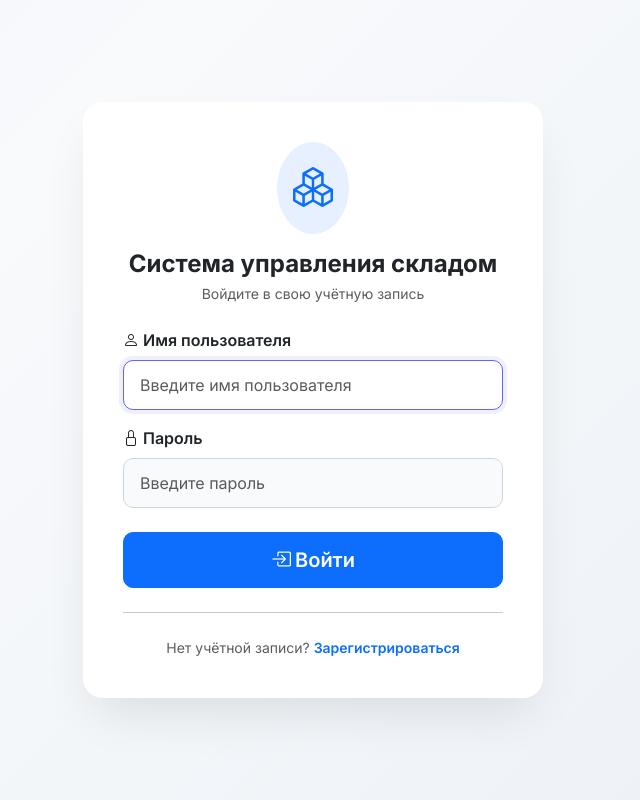
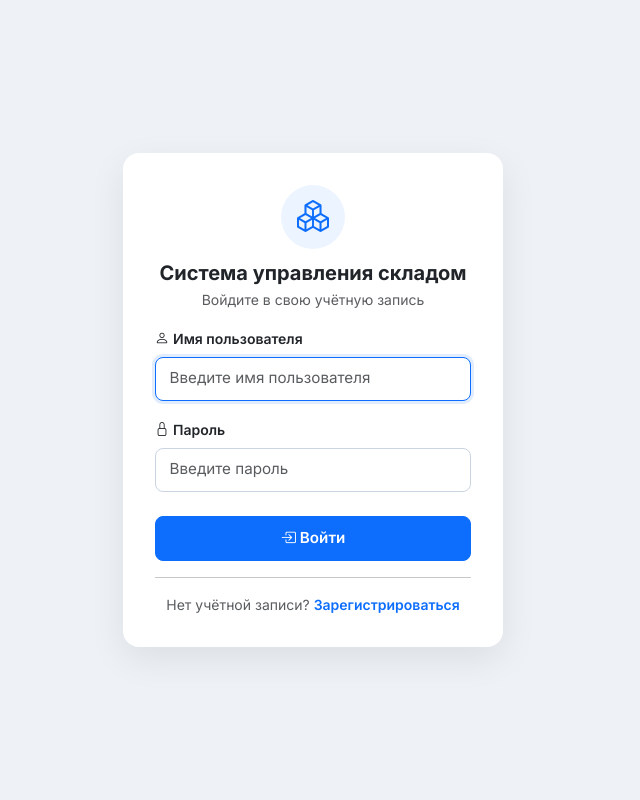
Before and after one commit to Dima-Nes/warehouse-management, a Django app: page /accounts/login/ in a window 1280 px wide. Shown: the whole page, without its empty margins (327-967 px from the left). Run offline with Django 5.2, Linux system fonts and the light colour scheme.

Commit message:
День 2 (UI): Компактное окно логина, круглый логотип, спокойный фон

```diff
--- a/static/css/style.css
+++ b/static/css/style.css
@@ -92,75 +92,61 @@ main.container-fluid {
 
 /* ---------- Страницы аутентификации ---------- */
 
-/* Анимированный градиент на фоне */
-@keyframes gradientAnimation {
-    0% { background-position: 0% 50%; }
-    50% { background-position: 100% 50%; }
-    100% { background-position: 0% 50%; }
-}
-
 .auth-wrapper {
     min-height: 100vh;
     display: flex;
     align-items: center;
     justify-content: center;
-    padding: 2rem;
-    /* Легкий, современный светлый градиент */
-    background: linear-gradient(-45deg, #e2e8f0, #f8fafc, #e0e7ff, #f1f5f9);
-    background-size: 400% 400%;
-    animation: gradientAnimation 15s ease infinite;
-}
-
-/* Плавное появление карточки снизу-вверх */
-@keyframes fadeUp {
-    from {
-        opacity: 0;
-        transform: translateY(20px);
-    }
-    to {
-        opacity: 1;
-        transform: translateY(0);
-    }
+    padding: 1.5rem;
+    background-color: #eef2f6;
 }
 
 .auth-card {
     width: 100%;
-    max-width: 460px; /* Чуть шире, чтобы не была вытянутой */
+    max-width: 380px; /* Аккуратное, компактное окно */
     border: none;
-    border-radius: 20px;
-    background: rgba(255, 255, 255, 0.95);
-    backdrop-filter: blur(10px);
-    box-shadow: 0 25px 50px -12px rgba(0, 0, 0, 0.1);
-    animation: fadeUp 0.6s cubic-bezier(0.16, 1, 0.3, 1) forwards;
+    border-radius: 16px;
+    background: #ffffff;
+    box-shadow: 0 12px 36px rgba(0, 0, 0, 0.08);
+    transition: box-shadow 0.2s ease;
 }
 
 .auth-card .card-body {
-    padding: 2.5rem !important; /* Более сбалансированные внутренние отступы */
+    padding: 2rem !important; /* Компактные отступы */
+}
+
+/* Строго круглый контейнер логотипа */
+.auth-logo-circle {
+    width: 64px;
+    height: 64px;
+    min-width: 64px;
+    min-height: 64px;
+    border-radius: 50% !important;
+    display: inline-flex;
+    align-items: center;
+    justify-content: center;
+    background-color: rgba(13, 110, 253, 0.08);
+    margin-bottom: 0.75rem;
 }
 
 .auth-card .form-control, .auth-card .form-select {
-    border-radius: 10px;
-    padding: 0.75rem 1rem;
+    border-radius: 8px;
+    padding: 0.6rem 0.85rem;
     border: 1px solid #cbd5e1;
-    transition: all 0.2s;
-    background-color: #f8fafc;
+    font-size: 0.95rem;
+    transition: border-color 0.15s ease, box-shadow 0.15s ease;
 }
 
 .auth-card .form-control:focus, .auth-card .form-select:focus {
-    background-color: #fff;
-    border-color: #6366f1;
-    box-shadow: 0 0 0 4px rgba(99, 102, 241, 0.1);
+    border-color: #0d6efd;
+    box-shadow: 0 0 0 3px rgba(13, 110, 253, 0.12);
 }
 
 .auth-card .btn-primary, .auth-card .btn-success {
-    border-radius: 10px;
-    padding: 0.75rem 1rem;
-    transition: transform 0.15s, box-shadow 0.15s;
-}
-
-.auth-card .btn-primary:hover, .auth-card .btn-success:hover {
-    transform: translateY(-1px);
-    box-shadow: 0 4px 12px rgba(0,0,0,0.15);
+    border-radius: 8px;
+    padding: 0.65rem 1rem;
+    font-weight: 600;
+    font-size: 0.95rem;
 }
 
 /* ---------- Футер ---------- */
--- a/templates/accounts/login.html
+++ b/templates/accounts/login.html
@@ -16,11 +16,11 @@
         <div class="card-body">
 
             {# Логотип и заголовок #}
-            <div class="text-center mb-4">
-                <div class="bg-primary bg-opacity-10 rounded-circle d-inline-flex p-3 mb-3">
-                    <i class="bi bi-boxes fs-1 text-primary"></i>
+            <div class="text-center mb-3">
+                <div class="auth-logo-circle">
+                    <i class="bi bi-boxes fs-2 text-primary"></i>
                 </div>
-                <h4 class="fw-bold mb-1">Система управления складом</h4>
+                <h5 class="fw-bold mb-1">Система управления складом</h5>
                 <p class="text-muted small mb-0">Войдите в свою учётную запись</p>
             </div>
 
@@ -38,7 +38,7 @@
 
                 {# Имя пользователя #}
                 <div class="mb-3">
-                    <label for="{{ form.username.id_for_label }}" class="form-label fw-semibold">
+                    <label for="{{ form.username.id_for_label }}" class="form-label fw-semibold small">
                         <i class="bi bi-person me-1"></i>{{ form.username.label }}
                     </label>
                     {{ form.username }}
@@ -50,8 +50,8 @@
                 </div>
 
                 {# Пароль #}
-                <div class="mb-4">
-                    <label for="{{ form.password.id_for_label }}" class="form-label fw-semibold">
+                <div class="mb-3">
+                    <label for="{{ form.password.id_for_label }}" class="form-label fw-semibold small">
                         <i class="bi bi-lock me-1"></i>{{ form.password.label }}
                     </label>
                     {{ form.password }}
@@ -62,14 +62,14 @@
                     {% endif %}
                 </div>
 
-                <div class="d-grid">
-                    <button type="submit" class="btn btn-primary btn-lg fw-semibold">
+                <div class="d-grid mt-4">
+                    <button type="submit" class="btn btn-primary fw-semibold">
                         <i class="bi bi-box-arrow-in-right me-1"></i>Войти
                     </button>
                 </div>
             </form>
 
-            <hr class="my-4">
+            <hr class="my-3">
 
             <div class="text-center">
                 <p class="text-muted small mb-0">
```
Also changed, not shown: templates/accounts/register.html (+4 -4 lines).
